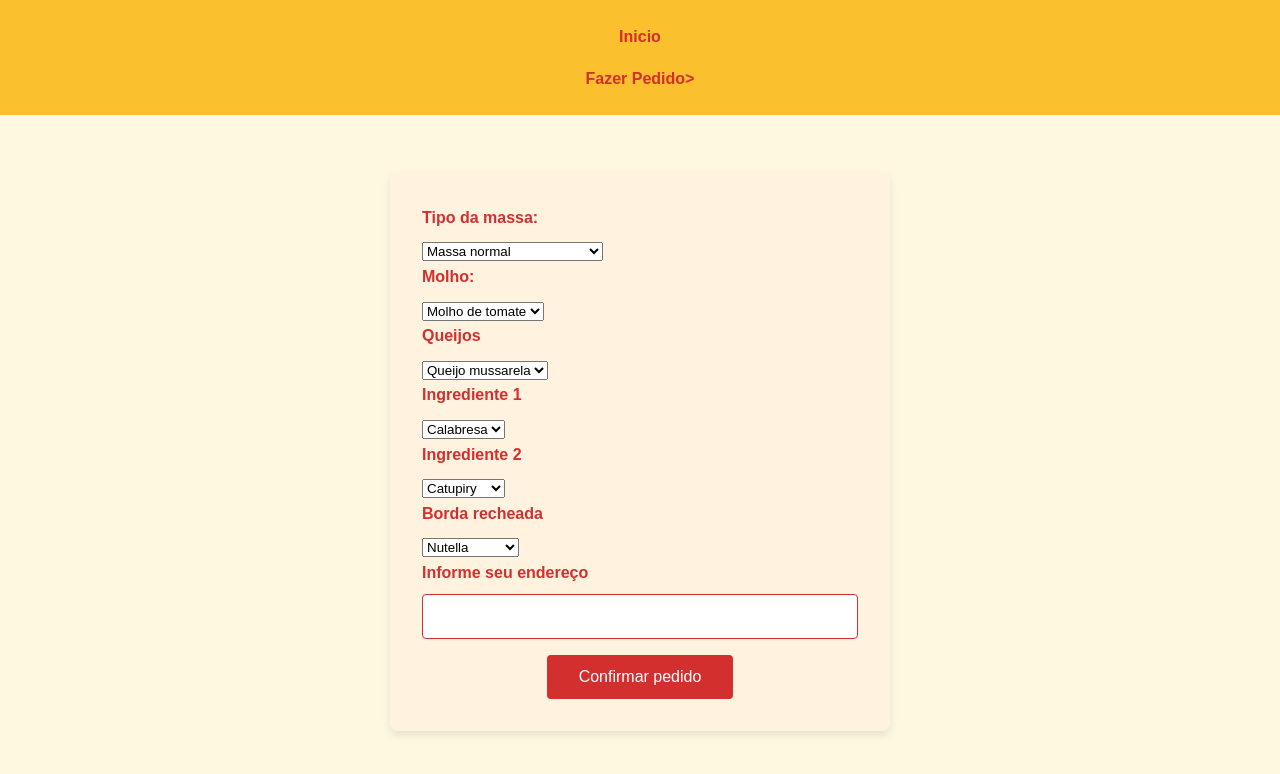
After one commit to alissonadl/GRAU_Atividade-3, a Flask app: page /fazer_pedido in a window 1280 px wide. The commit adds this page. Shown: the top 774 px of the page. Run offline with Flask 3, Linux system fonts and the light colour scheme.

Commit message:
Concluido

```diff
--- a/app.py
+++ b/app.py
@@ -2,13 +2,52 @@ from flask import Flask, render_template, request
 app = Flask(__name__)
 
 @app.route('/')
-def pagina_incial():
-    return render_template("pagina_inicial.html")
+def inicio():
+    return render_template("inicio.html")
 
-@app.route('/imc', methods=["GET"])
+@app.route('/form_imc')
 def imc():
+    return render_template("form_imc.html")
+
+@app.route('/calc_imc', methods=["GET"])
+def calc_imc():
     nome = request.args.get("nome")
     altura = float(request.args.get("altura"))
     peso = float(request.args.get("peso"))
-    imc = round((peso/altura),2)
-    return render_template("imc.html", nomeuser = nome, imcuser = imc)
+    imc = round((peso/altura**2),2)
+    mensagem = ""
+
+    if (imc < 18.5):
+        mensagem = "Você está abaixo do peso."
+
+    elif (imc < 24.9):
+        mensagem = "Você está com o peso normal."
+
+    elif (imc < 29.9):
+        mensagem = "Você está com sobrepeso."
+
+    else:
+        mensagem = "Você está obeso."
+
+    return render_template("calc_imc.html", mensagem = mensagem)
+
+@app.route('/pizzaria')
+def pizzaria():
+    return render_template("pizzaria.html")
+
+@app.route('/fazer_pedido')
+def fazer_pedido():
+    return render_template("fazer_pedido.html")
+
+@app.route('/confirmar_pedido', methods=["POST"])
+def confirmar_pedido():
+    massa = request.form.get('massa')
+    molho = request.form.get('molho')
+    queijo = request.form.get('queijo')
+    ingrediente_1 = request.form.get('ingrediente_1')
+    ingrediente_2 = request.form.get('ingrediente_2')
+    borda = request.form.get('borda')
+    endereco = request.form.get('endereco')
+    return render_template("confirmar_pedido.html", massa = massa,
+        molho = molho, queijo = queijo, ingrediente_1 = ingrediente_1,
+        ingrediente_2 = ingrediente_2, borda = borda, endereco = endereco)
--- /dev/null
+++ b/static/styles.css
@@ -0,0 +1,117 @@
+* {
+    margin: 0;
+    padding: 0;
+    box-sizing: border-box;
+}
+
+/* Definindo uma cor de fundo e tipografia */
+body {
+    font-family: Arial, sans-serif;
+    background-color: #fff8e1; /* Amarelo claro */
+    color: #d32f2f; /* Vermelho */
+    line-height: 1.6;
+}
+
+/* Estilo do cabeçalho e navegação */
+nav {
+    background-color: #fbc02d; /* Amarelo dourado */
+    padding: 1rem;
+    text-align: center;
+}
+
+nav a {
+    color: #d32f2f; /* Vermelho */
+    text-decoration: none;
+    font-weight: bold;
+    padding: 0.5rem 1rem;
+    display: inline-block;
+}
+
+nav a:hover {
+    background-color: #f57c00; /* Laranja escuro */
+    color: white;
+}
+
+/* Estilo dos formulários */
+form {
+    max-width: 500px;
+    margin: 2rem auto;
+    background-color: #fff3e0; /* Amarelo muito suave */
+    padding: 2rem;
+    border-radius: 8px;
+    box-shadow: 0 4px 8px rgba(0, 0, 0, 0.1);
+}
+
+form label {
+    display: block;
+    margin-bottom: 0.5rem;
+    font-weight: bold;
+}
+
+form input {
+    width: 100%;
+    padding: 0.8rem;
+    margin-bottom: 1rem;
+    border: 1px solid #d32f2f;
+    border-radius: 4px;
+    font-size: 1rem;
+}
+
+form input[type="text"] {
+    background-color: #fff;
+}
+
+form button {
+    background-color: #d32f2f; /* Vermelho */
+    color: white;
+    padding: 0.8rem 2rem;
+    border: none;
+    border-radius: 4px;
+    cursor: pointer;
+    font-size: 1rem;
+}
+
+form button:hover {
+    background-color: #c2185b; /* Vermelho mais escuro */
+}
+
+/* Estilo para o conteúdo central */
+h1, h2, h3 {
+    color: #d32f2f;
+    text-align: center;
+}
+
+p {
+    color: #333;
+    font-size: 1.1rem;
+    text-align: justify;
+}
+
+button {
+    background-color: #d32f2f; /* Vermelho */
+    color: white;
+    padding: 0.8rem 2rem;
+    border: none;
+    border-radius: 4px;
+    font-size: 1.1rem;
+    cursor: pointer;
+    transition: background-color 0.3s ease, transform 0.2s ease;
+    display: flex;
+    justify-content: center;
+    margin: auto;
+}
+
+button:hover {
+    background-color: #c2185b; /* Vermelho mais escuro */
+    transform: scale(1.05); /* Efeito de leve aumento no tamanho */
+}
+
+button:focus {
+    outline: none;
+    box-shadow: 0 0 0 3px rgba(255, 152, 0, 0.6); /* Foco com borda amarela suave */
+}
+
+button:active {
+    background-color: #f57c00; /* Laranja escuro para o estado ativo */
+    transform: scale(1); /* Retorna ao tamanho normal ao clicar */
+}
--- /dev/null
+++ b/templates/fazer_pedido.html
@@ -0,0 +1,52 @@
+{% extends "modelo.html" %}
+{% block conteudo %}
+    <br>
+    <form action="/confirmar_pedido" method="post">
+        <label>Tipo da massa: </label>
+        <select name="massa" id="">
+            <option value="Massa normal">Massa normal</option>
+            <option value="Massa com queijo">Massa com queijo</option>
+            <option value="Massa com carvão ativado">Massa com carvão ativado</option>
+        </select>
+        <br>
+        <label>Molho: </label>
+        <select name="molho" id="">
+            <option value="Molho de tomate">Molho de tomate</option>
+            <option value="Molho branco">Molho branco</option>
+            <option value="Sem molho">Sem molho</option>
+        </select>
+        <br>
+        <label>Queijos</label>
+        <select name="queijo" id="">
+            <option value="Queijo mussarela">Queijo mussarela</option>
+            <option value="Queijo cheddar">Queijo cheddar</option>
+            <option value="Queijo prato">Queijo prato</option>
+        </select>
+        <br>
+        <label for="">Ingrediente 1</label>
+        <select name="ingrediente_1" id="">
+            <option value="Calabresa">Calabresa</option>
+            <option value="Peperoni">Peperoni</option>
+            <option value="Lombinho">Lombinho</option>
+        </select>
+        <br>
+        <label for="">Ingrediente 2</label>
+        <select name="ingrediente_2" id="">
+            <option value="Catupiry">Catupiry</option>
+            <option value="Requeijão">Requeijão</option>
+            <option value="Ricota">Ricota</option>
+        </select>
+        <br>
+        <label for="">Borda recheada</label>
+        <select name="borda" id="">
+            <option value="Nutella">Nutella</option>
+            <option value="Catupiry">Catupiry</option>
+            <option value="Sem recheio">Sem recheio</option>
+        </select>
+        <br>
+        <label for="">Informe seu endereço</label>
+        <input name="endereco" type="text">
+        <br>
+        <button type="submit" >Confirmar pedido</button>
+    </form>
+{% endblock %}
--- a/templates/pagina_inicial.html
+++ b/templates/form_imc.html
@@ -6,7 +6,7 @@
     <title>Document</title>
 </head>
 <body>
-    <form action="/imc" method="GET">
+    <form action="/calc_imc" method="GET">
         <label for="">Informe seu nome: </label>
         <input name="nome" type="text">
         <br>
--- a/templates/imc.html
+++ b/templates/inicio.html
@@ -6,6 +6,8 @@
     <title>Document</title>
 </head>
 <body>
-    <p>Olá {{nomeuser}}, seu IMC é de: {{imcuser}}</p>
+    <a href="/form_imc" >Questão IMC</a>
+    <br>
+    <a href="/pizzaria" >Questão Pizzaria</a>
 </body>
 </html>
--- /dev/null
+++ b/templates/modelo.html
@@ -0,0 +1,18 @@
+<!DOCTYPE html>
+<html lang="pt-BR">
+<head>
+    <meta charset="UTF-8">
+    <meta name="viewport" content="width=device-width, initial-scale=1.0">
+    <title>Document</title>
+    <link rel="stylesheet" href="/static/styles.css">
+</head>
+<body>
+    <nav>
+        <a href="/pizzaria">Inicio</a>
+        <br>
+        <a href="/fazer_pedido">Fazer Pedido></a>
+    </nav>
+    {% block conteudo %}
+    {% endblock%}
+</body>
+</html>
--- /dev/null
+++ b/templates/pizzaria.html
@@ -0,0 +1,5 @@
+{% extends "modelo.html" %}
+{% block conteudo %}
+<p>Situada em Natal/RN, a Pizzarinfo-3 oferece pizzas deliciosas preparadas com ingredientes frescos e de qualidade. Em um ambiente acolhedor, garantimos momentos especiais com a família e amigos. Venha experimentar o melhor sabor da cidade!</p>
+<button onclick="window.location.href='/fazer_pedido'" >Fazer Pedido</button>
+{% endblock%}
```
Also changed, not shown: templates/calc_imc.html (added, +11 -0 lines), templates/confirmar_pedido.html (added, +19 -0 lines).
